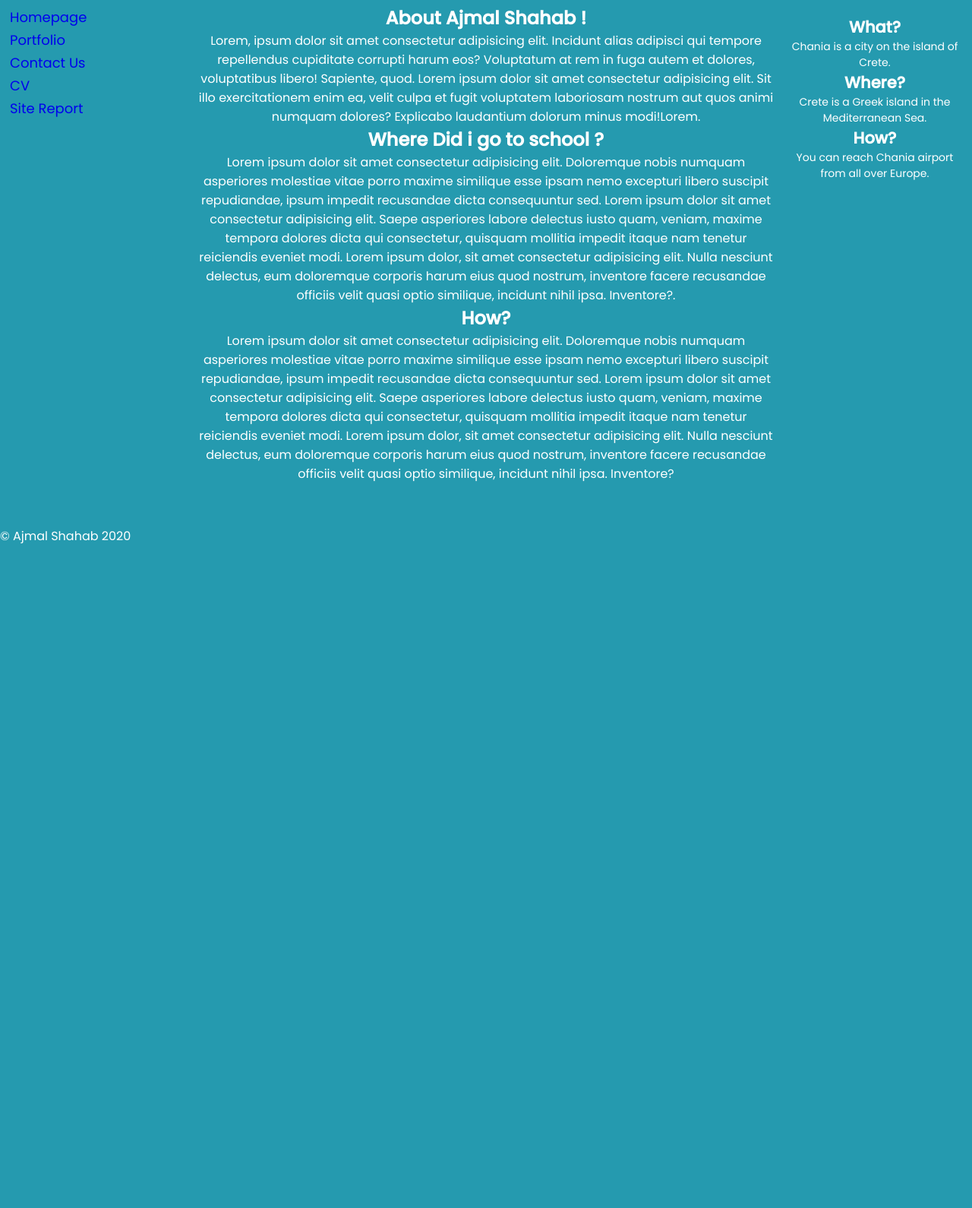
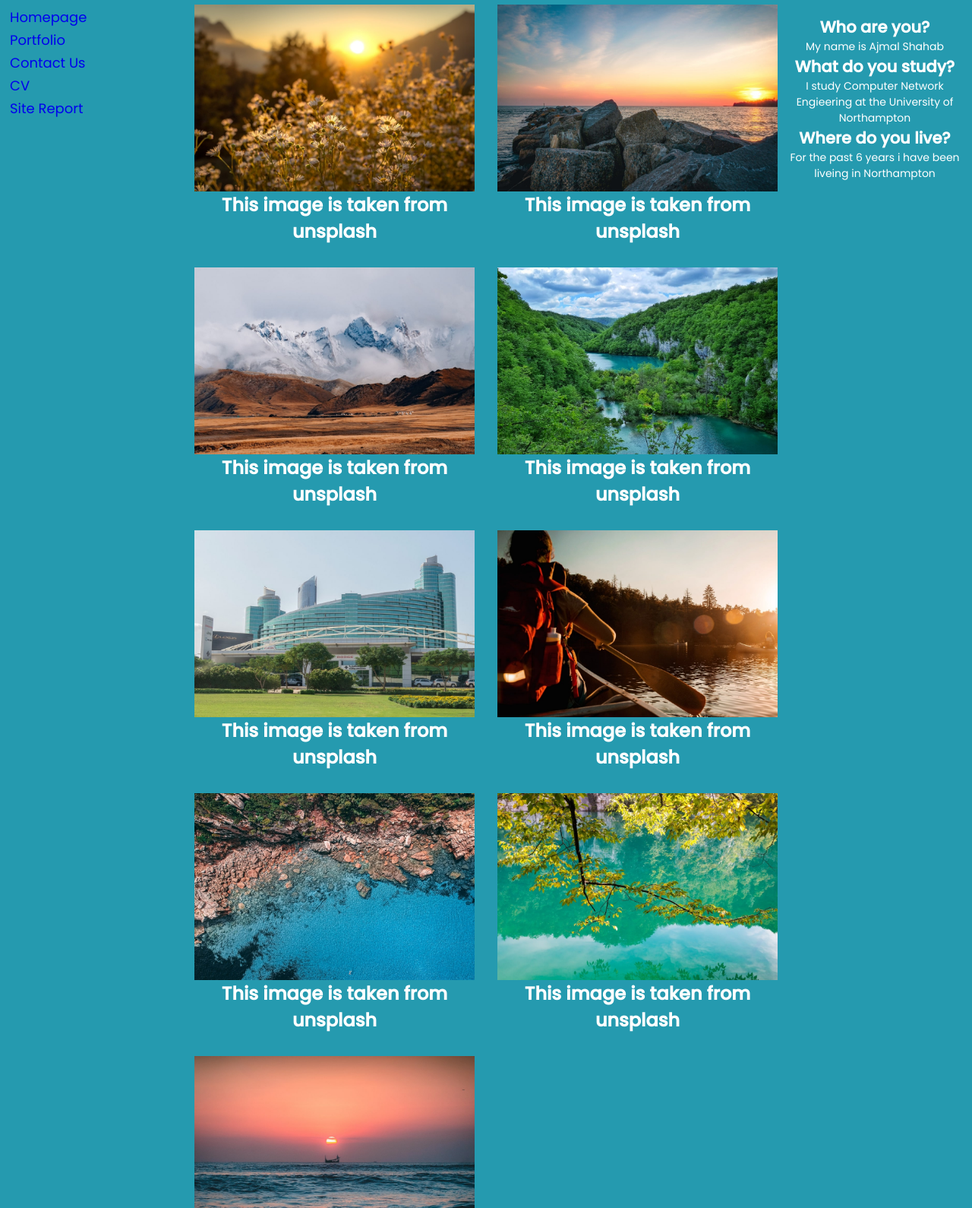
Before and after one commit to Ajmalshahab/mynewwebsite, a plain HTML site: page portfolio.html in a window 1280 px wide. Shown: the part 82-1672 px from the top of the page at 76% size. Before the commit the page ends 800 px from the top, so only its background shows below. Drawn offline with Linux system fonts and the light colour scheme.

Commit message:
Added all the portfolio page

```diff
--- a/cv.html
+++ b/cv.html
@@ -3,8 +3,6 @@
   <meta charset="UTF-8">
   <meta name="viewport" content="width=device-width, initial-scale=1">
 
-  <link rel="stylesheet" href="main.css"
-media="screen" />
  <link rel="stylesheet" href="mobile.css"
 media="screen and (max-width: 800px)" />
  <link rel="stylesheet" href="desktop.css"
@@ -24,7 +22,7 @@ media="screen and (min-width: 800px)" />
 
 
  <header>
- <h1>Ajmal Shahab</h1>
+ <h1>CV</h1>
 </header>
 
 
@@ -49,7 +47,7 @@ media="screen and (min-width: 800px)" />
   <a href="cv.html">CV</a>
   </li>
   <li>
-    <a href="sirereport.html">Site Report</a>
+    <a href="sitereport.html">Site Report</a>
     </li>
  </ul>
 
@@ -120,22 +118,23 @@ media="screen and (min-width: 800px)" />
 <!-- All the content of the side bar will be here -->
 
 
- <aside>
+<aside>
 
-  <h2>What?</h2>
-  <p>Chania is a city on the island of Crete.</p>
-  <h2>Where?</h2>
-  <p>Crete is a Greek island in the Mediterranean Sea.</p>
-  <h2>How?</h2>
-  <p>You can reach Chania airport from all over Europe.</p>
+  <h2>Who are you?</h2>
+  <p>My name is Ajmal Shahab</p>
+  <h2>What do you study?</h2>
+  <p>I study Computer Network Engieering at the University of Northampton</p>
+  <h2>Where do you live?</h2>
+  <p>For the past 6 years i have been liveing in Northampton</p>
 
 
 </aside>
 
+
 <!--    This is the start of my -->
 
 <footer>
- &copy; Ajmal Shahab 2020
+ &copy; Ajmal Shahab 2021
  </footer>
  </body>
 </html>
--- a/desktop.css
+++ b/desktop.css
@@ -3,6 +3,7 @@
     padding: 0;
     margin: 0;
     background-color: #259aaf;
+
     }
 
 
@@ -17,7 +18,6 @@ body {
      "footer footer footer";
      min-height: 100vh;
 }
-
 
 
 
@@ -59,6 +59,15 @@ header {
    }
 
 
+   /* CSS For Portfolio page */
+
+   .card {
+    display: grid;
+    grid-template-columns: repeat(auto-fill, minmax(250px, 1fr));
+    grid-gap: 30px;
+  }
+
+
    /* This is where the CSS For CV page starts */
 
    .cv {
@@ -69,6 +78,23 @@ text-align: left;
 
     }
 
+    /* This is the CSS code for homepage   */
+
+    .Homepage {
+        text-align: center;
+            font-size: 18px;
+            color: black;
+            text-decoration: none;
+
+            }
+
+      /* making the image responsive */
+      .responsive {
+        width: 100%;
+        height: auto;
+      }
+
+
 
 
 /* all the heading three will have these features */
@@ -78,13 +104,19 @@ text-align: left;
         color: rgb(255, 255, 255);
         text-align: center;
 
-        }
+    }
 
 
 
     /* This is the start of contact us*/
     * {
         box-sizing: border-box;
+      }
+
+      form button {
+        background: lightgrey;
+        padding: 0.7em;
+        border: 0;
       }
 
       form {
@@ -97,21 +129,19 @@ text-align: left;
         margin-right: auto;
         padding: 1em;
       }
-      form input {
-        margin-bottom: 1rem;
-        background: #fff;
-        border: 1px solid #9c9c9c;
-      }
-      form button {
-        background: lightgrey;
-        padding: 0.7em;
-        border: 0;
-      }
+
+
 
 /*       When you hover ove the form box or the submit button you will see that it changes to gold */
 
     form button:hover {
         background: gold;
+      }
+
+      form input {
+        margin-bottom: 1rem;
+        background: #fff;
+        border: 1px solid #9c9c9c;
       }
 
       label {
@@ -153,6 +183,19 @@ text-align: left;
       }
 
 
+      .report {
+        text-align: left;
+            font-size: 18px;
+            color: black;
+            text-decoration: none;
+
+            }
+
+
+
+    /* This is the background images */
+
+
 
 
 /* End of contact us page
--- a/mobile.css
+++ b/mobile.css
@@ -140,6 +140,40 @@ color: white;
 /* End of contact us page
 */
 
+    /* This is the CSS code for homepage   */
+
+    .Homepage {
+      text-align: center;
+          font-size: 18px;
+          color: black;
+          text-decoration: none;
+
+          }
+
+   /* Site report page containt page CSS */
+
+.report {
+  text-align: left;
+      font-size: 18px;
+      color: black;
+      text-decoration: none;
+
+      }
+
+      /* making the image responsive */
+      .responsive {
+        width: 100%;
+        height: auto;
+      }
+
+
+ /* CSS For Portfolio page */
+
+ .card {
+  display: grid;
+  grid-template-columns: repeat(auto-fill, minmax(250px, 1fr));
+  grid-gap: 30px;
+}
 
 
 /*  This is where the side bar starts */
--- a/portfolio.html
+++ b/portfolio.html
@@ -24,7 +24,7 @@ media="screen and (min-width: 800px)" />
 
 
  <header>
- <h1>Ajmal Shahab</h1>
+ <h1>Portfolio</h1>
 </header>
 
 
@@ -49,7 +49,7 @@ media="screen and (min-width: 800px)" />
   <a href="cv.html">CV</a>
   </li>
   <li>
-    <a href="sirereport.html">Site Report</a>
+    <a href="siteereport.html">Site Report</a>
     </li>
  </ul>
 
@@ -60,24 +60,68 @@ media="screen and (min-width: 800px)" />
 
  <main>
 
- <p>
 
-  <h2>About Ajmal Shahab ! </h2>
-  <p>Lorem, ipsum dolor sit amet consectetur adipisicing elit. Incidunt alias adipisci qui tempore repellendus cupiditate corrupti harum eos? Voluptatum at rem in fuga autem et dolores, voluptatibus libero! Sapiente, quod.
-    Lorem ipsum dolor sit amet consectetur adipisicing elit. Sit illo exercitationem enim ea, velit culpa et fugit voluptatem laboriosam nostrum aut quos animi numquam dolores? Explicabo laudantium dolorum minus modi!Lorem.</p>
-  <h2>Where Did i go to school ?</h2>
-  <p>
-    Lorem ipsum dolor sit amet consectetur adipisicing elit. Doloremque nobis numquam asperiores molestiae vitae porro maxime similique esse ipsam nemo excepturi libero suscipit repudiandae, ipsum impedit recusandae dicta consequuntur sed.
-    Lorem ipsum dolor sit amet consectetur adipisicing elit. Saepe asperiores labore delectus iusto quam, veniam, maxime tempora dolores dicta qui consectetur, quisquam mollitia impedit itaque nam tenetur reiciendis eveniet modi.
-    Lorem ipsum dolor, sit amet consectetur adipisicing elit. Nulla nesciunt delectus, eum doloremque corporis harum eius quod nostrum, inventore facere recusandae officiis velit quasi optio similique, incidunt nihil ipsa. Inventore?.</p>
-  <h2>How?</h2>
-  <p>
-    Lorem ipsum dolor sit amet consectetur adipisicing elit. Doloremque nobis numquam asperiores molestiae vitae porro maxime similique esse ipsam nemo excepturi libero suscipit repudiandae, ipsum impedit recusandae dicta consequuntur sed.
-    Lorem ipsum dolor sit amet consectetur adipisicing elit. Saepe asperiores labore delectus iusto quam, veniam, maxime tempora dolores dicta qui consectetur, quisquam mollitia impedit itaque nam tenetur reiciendis eveniet modi.
-    Lorem ipsum dolor, sit amet consectetur adipisicing elit. Nulla nesciunt delectus, eum doloremque corporis harum eius quod nostrum, inventore facere recusandae officiis velit quasi optio similique, incidunt nihil ipsa. Inventore?</p>
+    <!-- All the images that you see here are taken from unsplash -->
 
+    <section class="card">
+        <post>
+         <img src="../mynewwebsite/images/1.jpg" alt="placeholder" class="responsive">
+          <h1 class="image-title">
+            This image is taken from unsplash
+          </h1>
+        </post>
+        <post>
+            <img src="../mynewwebsite/images/2.jpg" alt="placeholder" class="responsive">
+             <h1 class="mage-title">
+                This image is taken from unsplash
+             </h1>
+           </post>
+           <post>
+            <img src="../mynewwebsite/images/3.jpg" alt="placeholder" class="responsive">
+             <h1 class="mage-title">
+                This image is taken from unsplash
+             </h1>
+           </post>
+           <post>
+            <img src="../mynewwebsite/images/4.jpg" alt="placeholder" class="responsive">
+             <h1 class="mage-title">
+               This image is taken from unsplash
+             </h1>
+           </post>
+           <post>
+            <img src="../mynewwebsite/images/5.jpg" alt="placeholder" class="responsive">
+             <h1 class="mage-title">
+               This image is taken from unsplash
+             </h1>
+           </post>
+           <post>
+            <img src="../mynewwebsite/images/6.jpg" alt="placeholder" class="responsive">
+             <h1 class="image-title">
+               This image is taken from unsplash
+             </h1>
+           </post>
+           <post>
+            <img src="../mynewwebsite/images/7.jpg" alt="placeholder" class="responsive">
+             <h1 class="mage-title">
+               This image is taken from unsplash
+             </h1>
+           </post>
+           <post>
+            <img src="../mynewwebsite/images/8.jpg" alt="placeholder" class="responsive">
+             <h1 class="mage-title">
+               This image is taken from unsplash
+             </h1>
+           </post>
+           <post>
+            <img src="../mynewwebsite/images/9.jpg" alt="placeholder" class="responsive">
+             <h1 class="mage-title">
+               This image is taken from unsplash
+             </h1>
+           </post>
+      </section>
 
- </p>
+     image
+
  </main>
 
 
@@ -86,12 +130,12 @@ media="screen and (min-width: 800px)" />
 
  <aside>
 
-  <h2>What?</h2>
-  <p>Chania is a city on the island of Crete.</p>
-  <h2>Where?</h2>
-  <p>Crete is a Greek island in the Mediterranean Sea.</p>
-  <h2>How?</h2>
-  <p>You can reach Chania airport from all over Europe.</p>
+  <h2>Who are you?</h2>
+  <p>My name is Ajmal Shahab</p>
+  <h2>What do you study?</h2>
+  <p>I study Computer Network Engieering at the University of Northampton</p>
+  <h2>Where do you live?</h2>
+  <p>For the past 6 years i have been liveing in Northampton</p>
 
 
 </aside>
@@ -99,7 +143,7 @@ media="screen and (min-width: 800px)" />
 <!--    This is the start of my -->
 
 <footer>
- &copy; Ajmal Shahab 2020
+ &copy; Ajmal Shahab 2021
  </footer>
  </body>
 </html>
```
Also changed, not shown: contact.html (+16 -8 lines), index.html (+34 -25 lines), sitereport.html (+30 -25 lines), images/1.jpg (added), images/2.jpg (added), images/3.jpg (added), images/4.jpg (added), images/5.jpg (added), images/6.jpg (added), images/7.jpg (added), images/8.jpg (added), images/9.jpg (added), images/ajmal.png (added), images/body.PNG (added), 1 more files.
